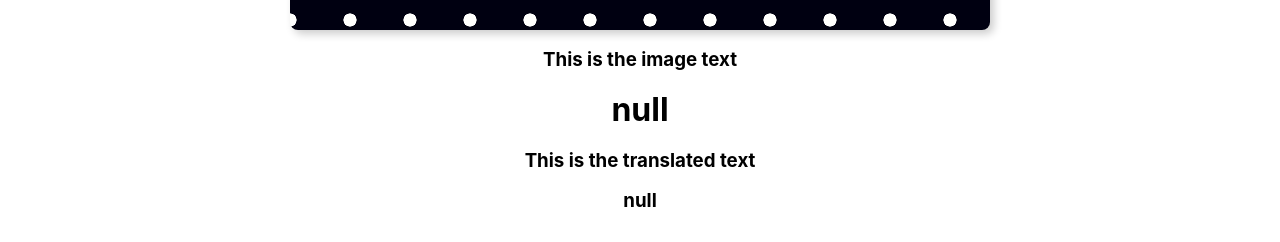
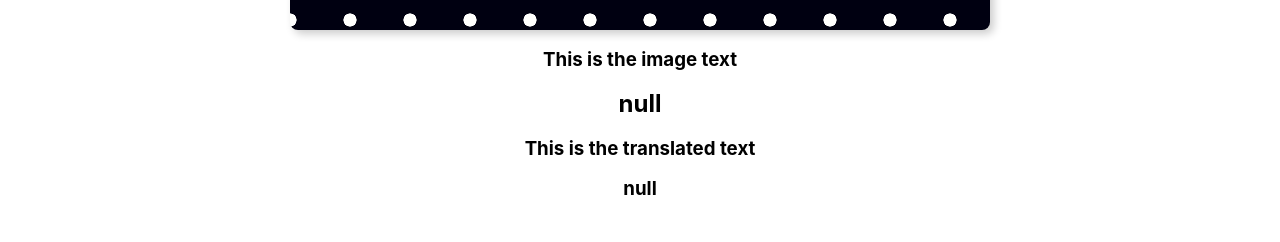
Before and after one commit to Adrianchin/image-to-text, a React (Create React App) app: page / in a window 1280 px wide. Shown: the part 441-683 px from the top of the page. Built offline with nearby package versions, Linux system fonts and the light colour scheme.

Commit message:
Updated with split displayed text

```diff
--- a/src/App.js
+++ b/src/App.js
@@ -5,6 +5,8 @@ import TextToDeepL from "./components/TextToDeepL";
 import ImageDisplay from "./components/ImageDisplay";
 import Tokenizer from "./components/tokenizer/Tokenizer";
 import TokenTextTable from "./components/tokenizer/TokenTextTable";
+import TranslatedText from "./components/textdisplay/TranslatedText";
+import ImageText from "./components/textdisplay/ImageText";
 
 import "tachyons";
 import "./App.css";
@@ -75,12 +77,14 @@ outside the function, otherwise it will return with async properties*/
         />
       </div>
       <div>
-        <h3 className="center">{`This is the image text`}</h3>
-        <h1 className="center">{`${imageText}`}</h1>
+        <ImageText
+          imageText={imageText}
+        />
       </div>
       <div>
-        <h3 className="center">{`This is the translated text`}</h3>
-        <h3 className="center">{`${translatedText}`}</h3>
+        <TranslatedText
+          translatedText={translatedText}
+        />
       </div>
       <div>
       <TokenTextTable
--- /dev/null
+++ b/src/components/textdisplay/ImageText.jsx
@@ -0,0 +1,14 @@
+import React from "react";
+
+function ImageText(props){
+    const imageText=props.imageText
+
+    return(
+        <div>
+            <h3 className="center">{`This is the image text`}</h3>
+            <h2 className="center">{`${imageText}`}</h2>
+        </div>
+    );
+}
+
+export default ImageText;
--- /dev/null
+++ b/src/components/textdisplay/TranslatedText.jsx
@@ -0,0 +1,14 @@
+import React from "react";
+
+function TranslatedText(props){
+    const translatedText=props.translatedText
+
+    return(
+        <div>
+            <h3 className="center">{`This is the translated text`}</h3>
+            <h3 className="center">{`${translatedText}`}</h3>
+        </div>
+    );
+}
+
+export default TranslatedText;
```
